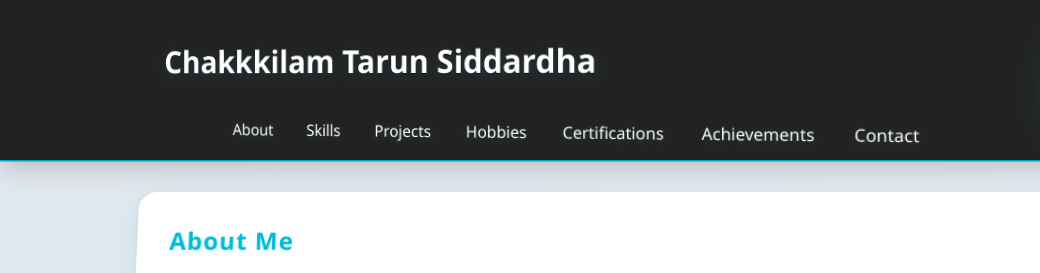
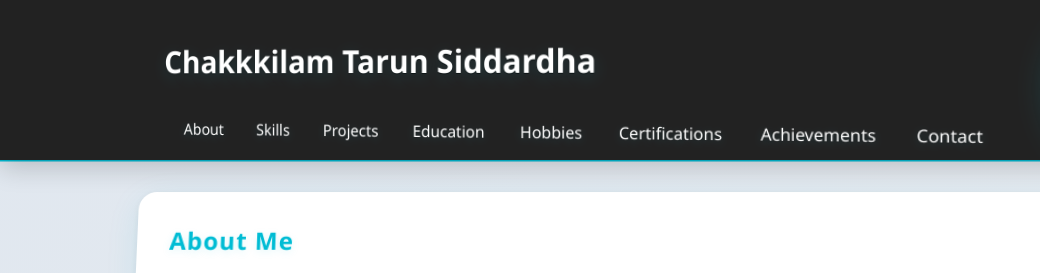
Before and after one commit to Tarun123dotcom/myportfolio, a plain HTML site: page index.html in a window 1280 px wide. Shown: the top 273 px of the page, 0-1040 px from the left. Drawn offline with Linux system fonts and the light colour scheme.

Commit message:
update 4

```diff
--- a/index.html
+++ b/index.html
@@ -306,6 +306,7 @@
                     <a href="#about">About</a>
                     <a href="#skills">Skills</a>
                     <a href="#projects">Projects</a>
+                    <a href="#">Education</a>
                     <a href="#hobbies">Hobbies</a>
                     <a href="#certifications">Certifications</a>
                     <a href="#achievements">Achievements</a>
```
